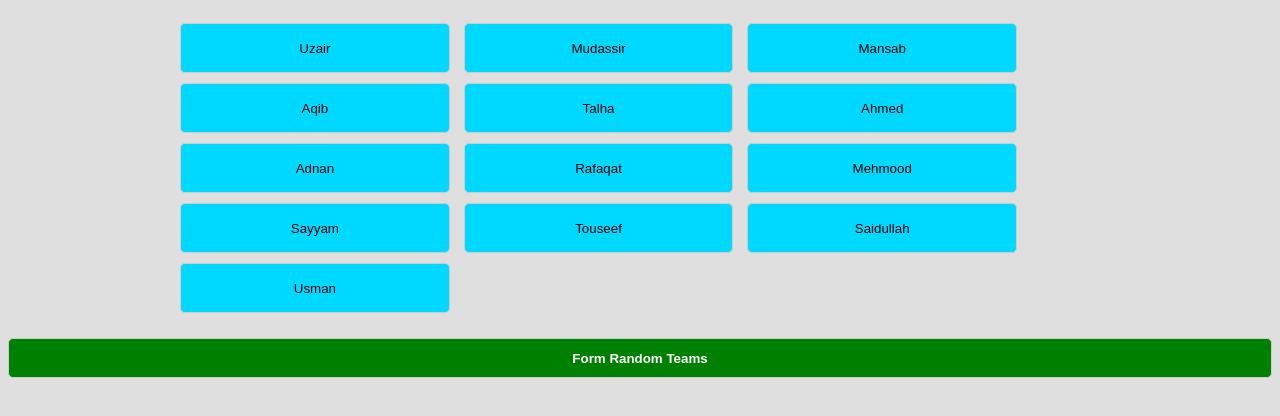
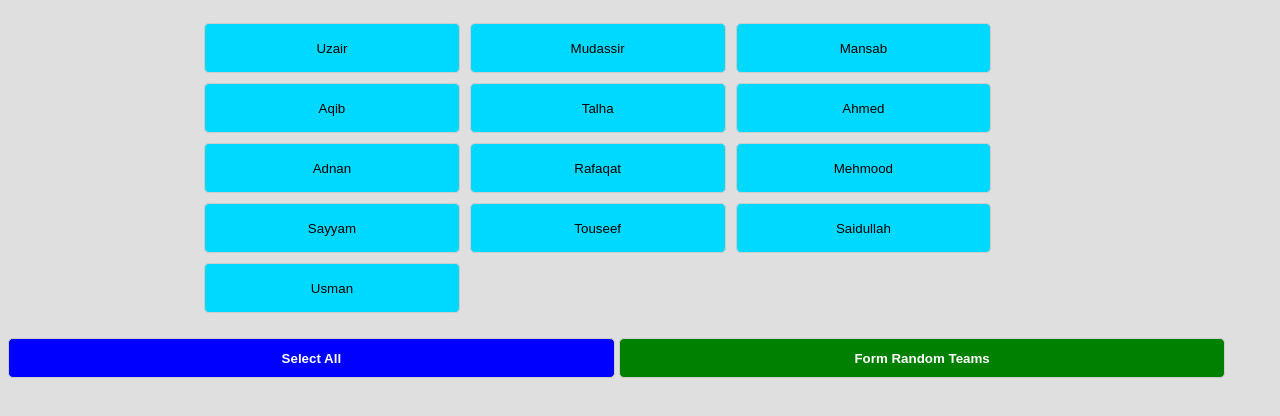
Before and after one commit to sayyamabbasi/tabletennis, a plain HTML site: page index.html in a window 1280 px wide. Shown: the part 60-476 px from the top of the page. Drawn offline with Linux system fonts and the light colour scheme.

Commit message:
select all added

```diff
--- a/index.html
+++ b/index.html
@@ -18,7 +18,6 @@
     }
     .player-btn {
         margin: 5px;
-        /* padding: 5px 10px; */
         cursor: pointer;
         border: 1px solid #ccc;
         border-radius: 5px;
@@ -26,7 +25,6 @@
         width:29%;
         height: 50px;
         background-color: rgb(0, 217, 255);
-        /* font-weight: bold ; */
     }
     .player-btn.selected {
         background-color: rgb(7, 218, 35);
@@ -39,12 +37,11 @@
         border: 1px solid #ccc;
         border-radius: 5px;
         background-color: #f0f0f0;
-        width:100%;
+        width:48%;
         height: 40px;
         color:white;
         font-weight: bold !important;
         background-color: green;
-        /* font-weight: bold ; */
     }
 
 </style>
@@ -52,39 +49,67 @@
 <body style="background-color: #dfdfdf; padding-bottom: 50px;">
     <h1 style="margin-top: 20px; width:100%;text-align: center;">Zepto Table Tennis</h1>
 <div class="container">
-    <div class="players">
-        <button class="player-btn" onclick="togglePlayer('Uzair')">Uzair</button>
-        <button class="player-btn" onclick="togglePlayer('Mudassir')">Mudassir</button>
-        <button class="player-btn" onclick="togglePlayer('Mansab')">Mansab</button>
-        <button class="player-btn" onclick="togglePlayer('Aqib')">Aqib</button>
-        <button class="player-btn" onclick="togglePlayer('Talha')">Talha</button>
-        <button class="player-btn" onclick="togglePlayer('Ahmed')">Ahmed</button>
-        <button class="player-btn" onclick="togglePlayer('Adnan')">Adnan</button>
-        <button class="player-btn" onclick="togglePlayer('Rafaqat')">Rafaqat</button>
-        <button class="player-btn" onclick="togglePlayer('Mehmood')">Mehmood</button>
-        <button class="player-btn" onclick="togglePlayer('Sayyam')">Sayyam</button>
-        <button class="player-btn" onclick="togglePlayer('Touseef')">Touseef</button>
-        <button class="player-btn" onclick="togglePlayer('Saidullah')">Saidullah</button>
-        <button class="player-btn" onclick="togglePlayer('Usman')">Usman</button>
-        <!-- Add more player buttons as needed -->
+    <div class="players" id="playerButtons">
+        <!-- Player buttons will be dynamically added here -->
+
     </div>
-    <button onclick="formRandomTeams()" class="submit-btn">Form Random Teams</button>
+    <div style="width:100%;display: inline;">
+        <button style="background-color:blue" onclick="selectAllPlayers()" class="submit-btn">Select All</button>
+        <button onclick="formRandomTeams()" class="submit-btn">Form Random Teams</button>
+    </div>
     <div id="teams"></div>
 </div>
 
 <script>
+var players = [
+    "Uzair", "Mudassir", "Mansab", "Aqib", "Talha", "Ahmed",
+    "Adnan", "Rafaqat", "Mehmood", "Sayyam", "Touseef", "Saidullah",
+    "Usman"
+];
+
 var selectedPlayers = [];
+
+// Dynamically create player buttons
+var playerButtonsDiv = document.getElementById("playerButtons");
+players.forEach(player => {
+    var button = document.createElement("button");
+    button.className = "player-btn";
+    button.textContent = player;
+    button.setAttribute("data-player", player);
+    button.onclick = function() {
+        togglePlayer(player);
+    };
+    playerButtonsDiv.appendChild(button);
+});
 
 function togglePlayer(playerName) {
     var index = selectedPlayers.indexOf(playerName);
     if (index === -1) {
         selectedPlayers.push(playerName);
-        document.querySelector("[onclick=\"togglePlayer('" + playerName + "')\"]").classList.add("selected");
+        var button = document.querySelector("[data-player='" + playerName + "']");
+        if (button) {
+            button.classList.add("selected");
+        }
     } else {
         selectedPlayers.splice(index, 1);
-        document.querySelector("[onclick=\"togglePlayer('" + playerName + "')\"]").classList.remove("selected");
+        var button = document.querySelector("[data-player='" + playerName + "']");
+        if (button) {
+            button.classList.remove("selected");
+        }
     }
 }
+
+function selectAllPlayers() {
+    selectedPlayers = players.slice(); // Copy all players to selectedPlayers
+    // Mark all player buttons as selected
+    players.forEach(player => {
+        var button = document.querySelector("[data-player='" + player + "']");
+        if (button) {
+            button.classList.add("selected");
+        }
+    });
+}
+
 function formRandomTeams() {
     console.log(selectedPlayers)
     var players = [...selectedPlayers]
```
